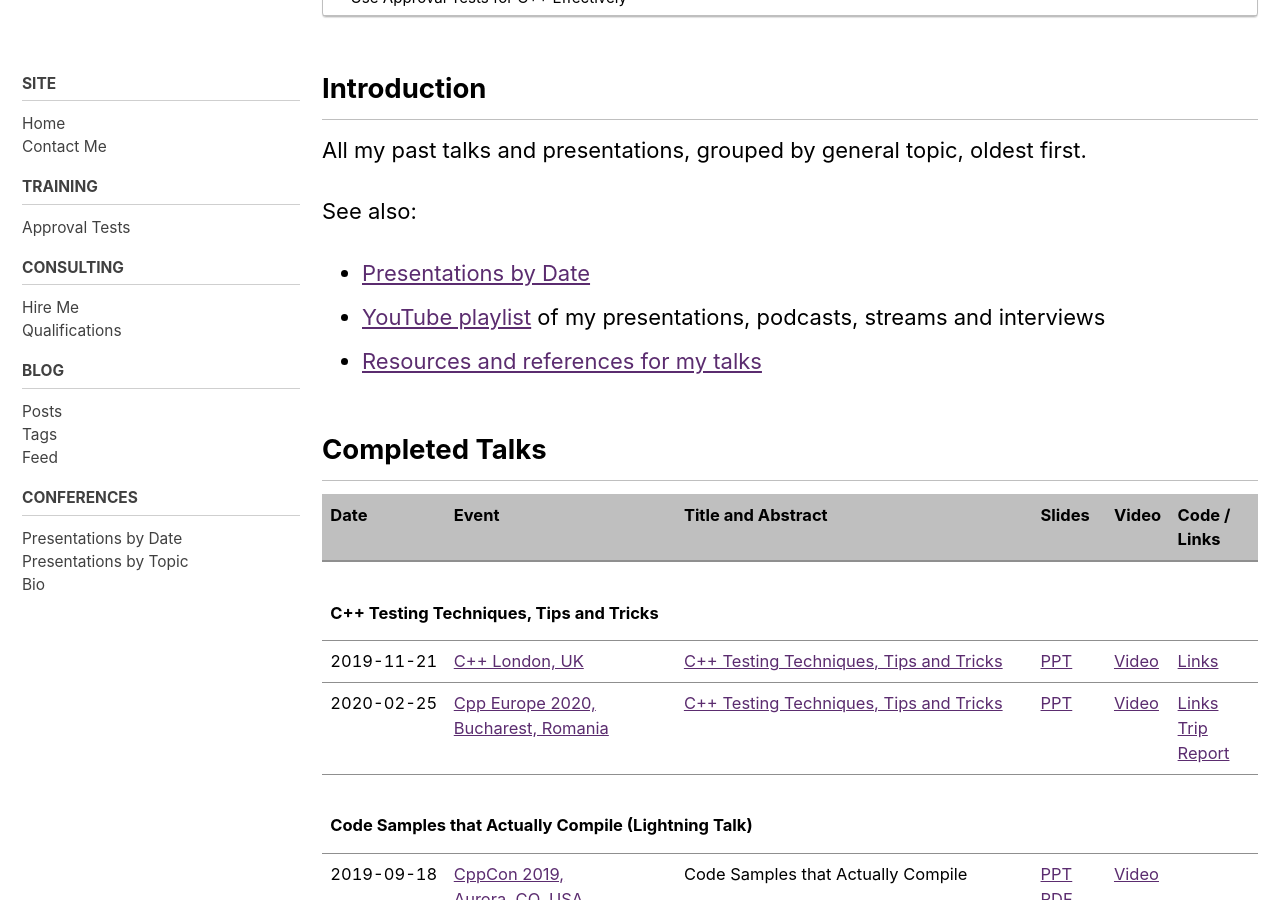
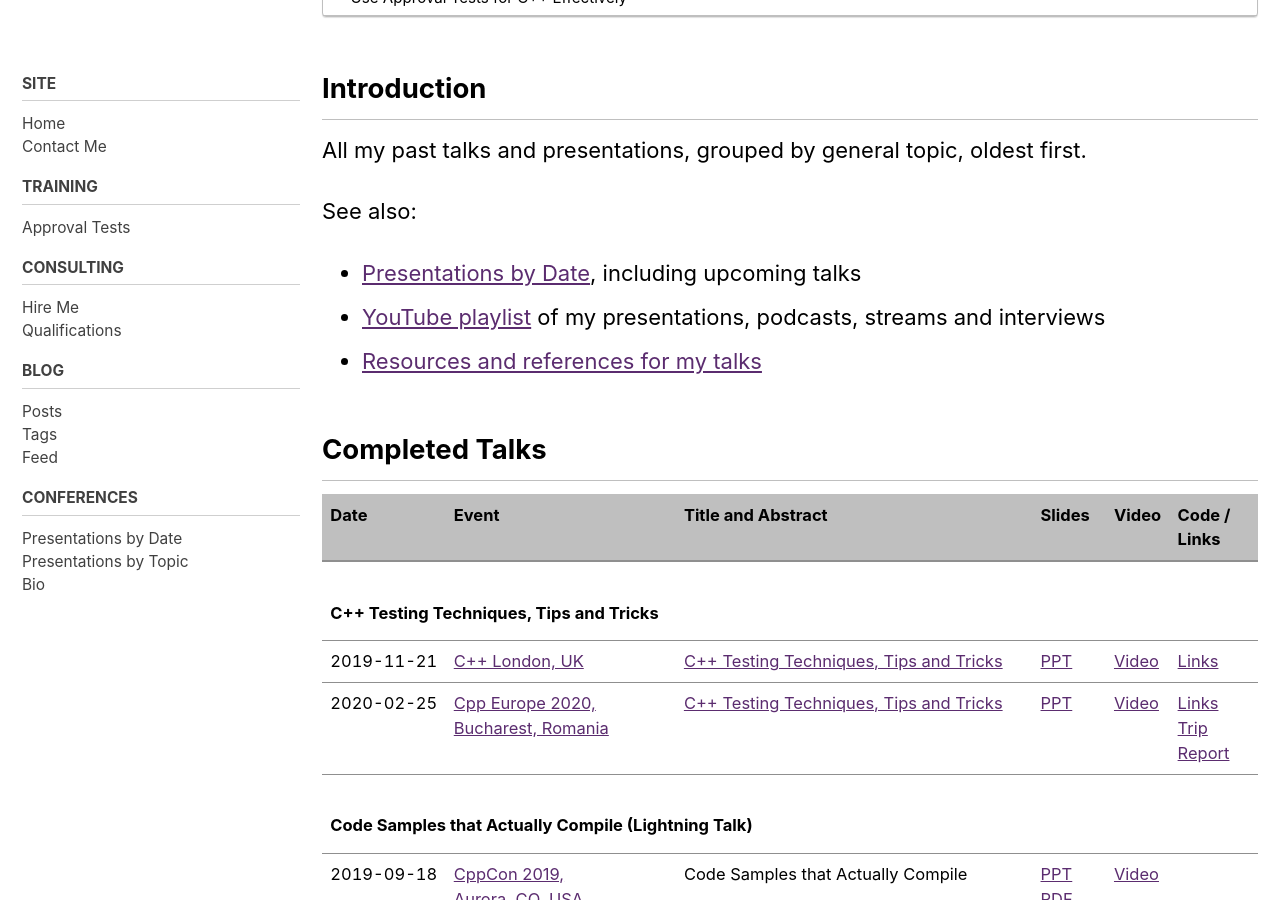
Before and after one commit to claremacrae/claremacrae.github.io, a Jekyll site: the page built from conferences/presentations_by_topic.md, in a window 1280 px wide and 900 px high, scrolled down 536 px. Built offline with Jekyll 4.4.1, drawn with Linux system fonts in a browser that asks for light colours; cached includes are drawn as plain includes; nearby versions of some CDN libraries.

Commit message:
Clarify that 'Presentations by Date' includes upcoming talks

```diff
--- a/_includes/presentations/see-also.html
+++ b/_includes/presentations/see-also.html
@@ -4,7 +4,7 @@
   <li><a href="/conferences/presentations_by_topic.html">Presentations by Topic</a></li>
 {% endif %}
 {% if page.title != "Presentations by Date" %}
-  <li><a href="/conferences/presentations.html">Presentations by Date</a></li>
+  <li><a href="/conferences/presentations.html">Presentations by Date</a>, including upcoming talks</li>
 {% endif %}
   <li><a href="https://www.youtube.com/playlist?list=PLoe3M-5Wdtgzzw7J-owNzk2vFOwTO8VtF">YouTube playlist</a> of my presentations, podcasts, streams and interviews</li>
   <li><a href="https://github.com/claremacrae/talks">Resources and references for my talks</a></li>
```
